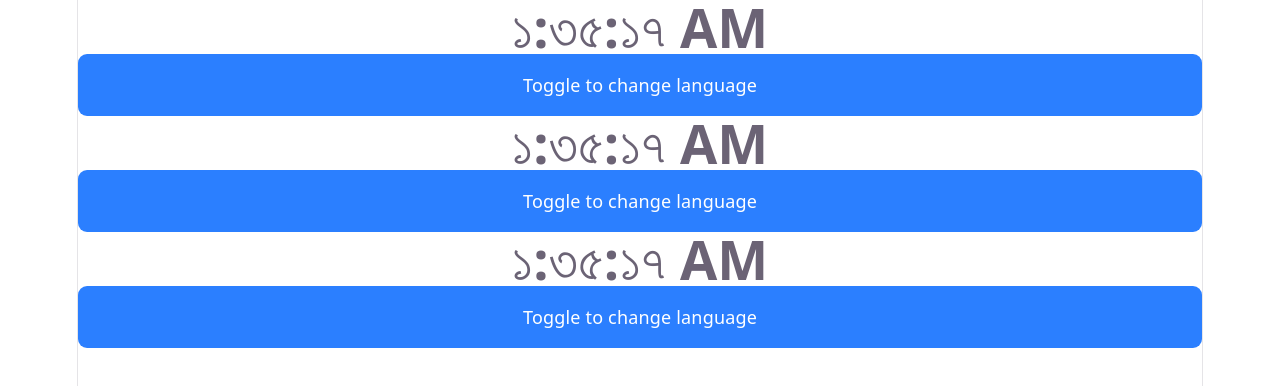
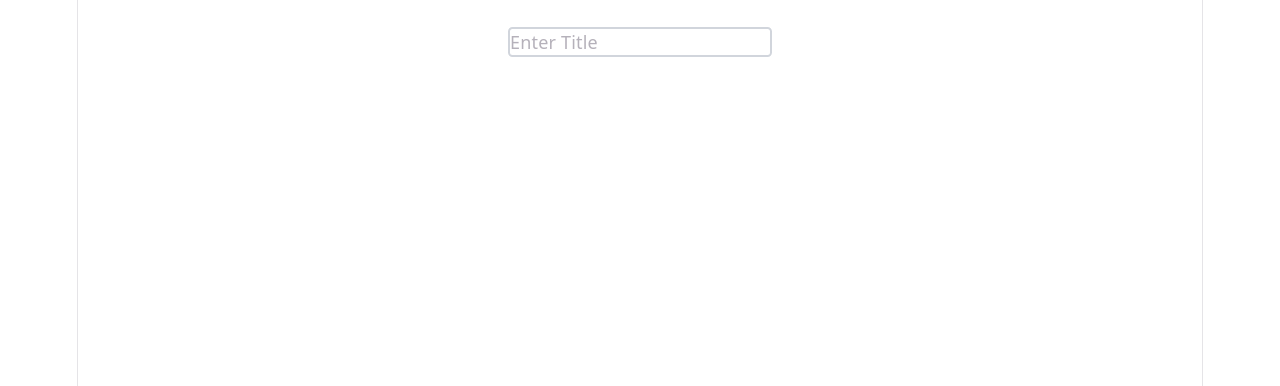
Before and after one commit to omorsultan/react-learn-with-summit, a React (Vite) app: page / in a window 1280 px wide. Shown: the top 386 px of the page. Built offline with nearby package versions, Linux system fonts and the light colour scheme.

Commit message:
create a normal form

```diff
--- a/src/App.jsx
+++ b/src/App.jsx
@@ -1,11 +1,10 @@
-import ClockList from './components/ClockList.jsx';
+import Form from './components/Form.jsx';
 
 function App() {
-  const quantities = [1, 2, 3];
 
   return (
     <div>
-      <ClockList quantities={quantities} />
+      <Form />
     </div>
   );
 }
--- /dev/null
+++ b/src/components/Form.jsx
@@ -0,0 +1,14 @@
+import React from 'react'
+
+export default class Form extends React.Component {
+  render(){
+    return(
+      <div>
+        <form>
+          <input type = "text"  placeholder='Enter Title'
+          className='border-2 border-gray-300 rounded-sm  focus:border-blue-500 mt-6'/>
+        </form>
+      </div>
+    )
+  }
+}
```
